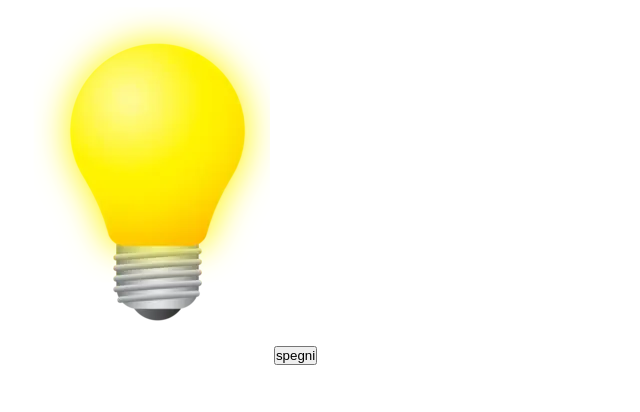
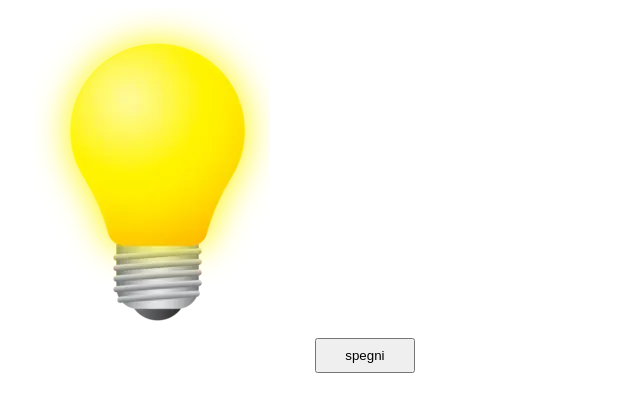
Before and after one commit to Daniel-Di-Fraia/js-dom-1, a plain HTML site: page index.html in a window 1280 px wide. Both pictures are taken after a click on the button "Accendi". Shown: the whole page, without its empty margins (0-640 px from the left). Drawn offline with Linux system fonts and the light colour scheme.

Commit message:
miglioramento grafico bottone e lampadina

```diff
--- a/css/style.css
+++ b/css/style.css
@@ -14,3 +14,16 @@ body {
 .on-lamp {
     display: none;
 }
+
+#accesa {
+    padding-right: 41px;
+}
+
+#spenta {
+    padding-left: 41px;
+}
+
+#myButton {
+    height: 35px;
+    width: 100px;
+}
--- a/index.html
+++ b/index.html
@@ -10,7 +10,7 @@
 
     <img src="img/white_lamp.png" alt="lamp-spenta" id="spenta">
 
-    <img src="img/yellow_lamp.png" alt="lamp-accesa" class="on-lamp">
+    <img src="img/yellow_lamp.png" alt="lamp-accesa" id= "accesa" class="on-lamp">
 
     <button id="myButton">Accendi</button>
 
```
